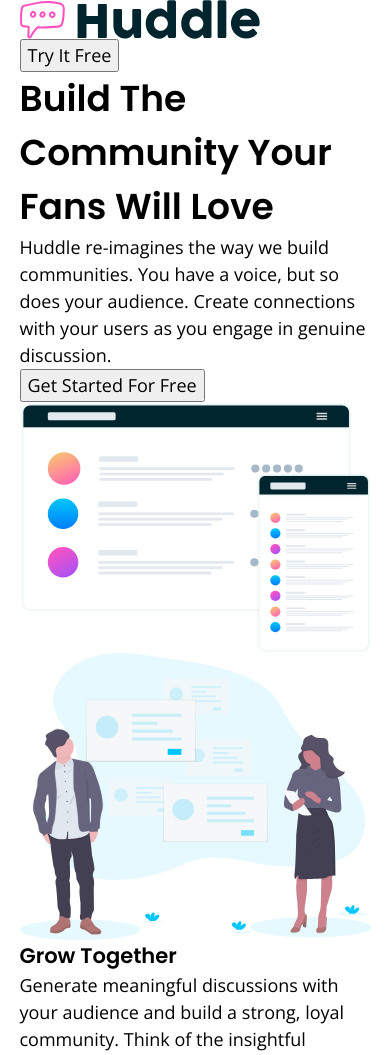
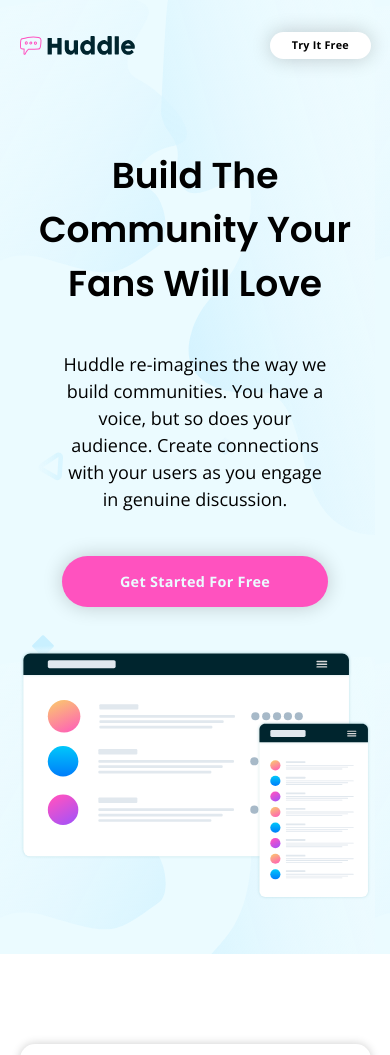
Before and after one commit to Gugleglugg/frontend-mentor-huddle-landing-with-alt-blocks, a plain HTML site: page index.html in a window 390 px wide. Shown: the top 1055 px of the page. Drawn offline with nearby package versions, Linux system fonts and the light colour scheme.

Commit message:
completes header

```diff
--- a/index.html
+++ b/index.html
@@ -14,20 +14,24 @@
 </head>
 <body>
   <header>
+      <div class="top-bar side-padding">
         <div class="header-logo"><img src="./images/logo.svg" alt="the Huddle logo: a pink speech bubble with three dots and the word Huddle in black letters"></div>
         <button class="secondary-button">Try It Free</button>
+      </div>
+      <div class="header-text side-padding">
         <h1>Build The Community Your Fans Will Love</h1>
         <p>
           Huddle re-imagines the way we build communities. You have a voice, but so does your audience.
           Create connections with your users as you engage in genuine discussion.
         </p>
-      <button class="primary-button">Get Started For Free</button>
-      <img src="./images/illustration-mockups.svg" alt="mockups of the Huddle app">
+      </div>
+      <button class="primary-button header-button">Get Started For Free</button>
+      <img src="./images/illustration-mockups.svg" alt="mockups of the Huddle app" class="side-padding">
   </header>
 
   <main>
 
-    <section class="image-right">
+    <section class="image-right side-margin">
       <div class="section-image"><img src="./images/illustration-grow-together.svg" alt="an illustration of two people and some mockups of the Huddle app in the background"></div>
       <h3>Grow Together</h3>
       <p>
@@ -36,7 +40,7 @@
       </p>
     </section>
 
-    <section class="image-left">
+    <section class="image-left side-margin">
       <div class="section-image"><img src="./images/illustration-flowing-conversation.svg" alt="an illustration showing a group of people sitting around a table under a tree and talking"></div>
       <h3>Flowing Conversations</h3>
       <p>
@@ -45,7 +49,7 @@
       </p>
     </section>
 
-    <section class="image-right">
+    <section class="image-right side-margin">
       <div class="section-image"><img src="./images/illustration-your-users.svg" alt="an illustration of people hanging up mockups of Huddle messages"></div>
       <h3>Your Users</h3>
       <p>
@@ -54,9 +58,9 @@
       </p>
     </section>
 
-    <section class="cta">
+    <section class="cta side-margin">
       <h3>Ready To Build Your Community?</h3>
-      <button class="primary-button">Get Started For Free</button>
+      <button class="primary-button ">Get Started For Free</button>
     </section>
   </main>
 
@@ -65,11 +69,14 @@
 <footer>
   <div class="footer-logo"><img src="./images/logo.svg" alt="the Huddle logo, this time in white"></div>
   <div class="footer-contact-info">
+    <img src="./images/icon-location.svg" alt="location icon">
     <p class="address">
       Lorem ipsum dolor sit amet, consectetur adipiscing elit, sed do eiusmod tempor
       incididunt ut labore et dolore magna aliqua
     </p>
+    <img src="./images/icon-phone.svg" alt="phone icon">
     <p class="phone-number">+1-543-123-4567</p>
+    <img src="./images/icon-email.svg" alt="email icon">
     <p class="email">example@huddle.com</p>
   </div>
 
--- a/style.css
+++ b/style.css
@@ -53,6 +53,15 @@
     isolation: isolate;
   }
 
+  /* reduced motion */
+
+  @media (prefers-reduced-motion: reduce) {
+    html:focus-within {
+      scroll-behavior: auto;
+    }
+  }
+
+
 /* variables for colours and fonts */
 
 
@@ -82,10 +91,116 @@ h1, h2, h3 {
     font-weight: var(--fw-heading);
 }
 
-/* body basic */
+img {
+  flex: 1;
+}
 
-body {
+/* basic styling */
+
+.side-padding {
+  padding-left: clamp(10px, 3rem, 5vw);
+  padding-right: clamp(10px, 3rem, 5vw);
+}
+
+.side-margin {
   margin-inline: clamp(10px, 3rem, 5vw);
+}
+
+button {
+  border: 0px;
+  border-radius: 50px;
+  font-weight: var(--fw-heading);
+  letter-spacing: 0.02em;
+  box-shadow: 0 0 20px rgba(0, 0, 0, 0.2);
+  flex-shrink: 1;
+
+
+}
+
+h1, h2, h3, p {
+  text-align: center;
+}
+
+.primary-button {
+  background-color: var(--clr-pink-300);
+  padding: 1em 4em;
+  color: var(--clr-pale-cyan-100);
+  font-size: 0.8em;
+}
+
+.secondary-button {
+  background-color: white;
+  padding: 0.5em 2em;
+  font-size: 0.6em;
+
+}
+
+.fa-brands {
+  font-size: 1.5em;
+}
+
+/* header */
+
+
+
+header {
+  background-image: url(./images/bg-hero-mobile.svg);
+  background-color: var(--clr-pale-cyan-100);
+  text-align: center;
+  padding-bottom: 3em;
+}
+
+.top-bar {
+  display: flex;
+  justify-content: space-between;
+  align-items: center;
+  padding-top: 2rem;
+  padding-bottom: 5em;
+
+}
+
+.header-logo {
+  width: 33%;
+}
+
+h1 {
+  margin-bottom: min(3em, 40px);
+  font-size: min(2em, 48px);
+}
+
+.header-text > p {
+  padding: 0 min(3em, 40px);
+}
+
+.header-button {
+  margin-top: 3em;
+  margin-bottom: 3em;;
+}
+
+/* section */
+
+section {
+  box-shadow: 0 0 10px rgba(0, 0, 0, 0.2);
+  border: 0;
+  border-radius: 15px;
+  margin-bottom: 2em;
+  padding: 3em min(3em, 40px);
+}
+
+section:first-of-type {
+  margin-top: 5em;
+}
+
+/* cta */
+
+/* footer */
+
+footer {
+  background-color: var(--clr-dark-cyan-900);
+}
+
+footer p, li, i {
+  color: white;
 }
 
 /* attribution in footer */
@@ -95,5 +210,5 @@ body {
 }
 
 .attribution a {
-    color: hsl(228, 45%, 44%);
+    color: var(--clr-greyish-blue-400)
 }
```
Lines whose indentation alone changed are shown as unchanged.
